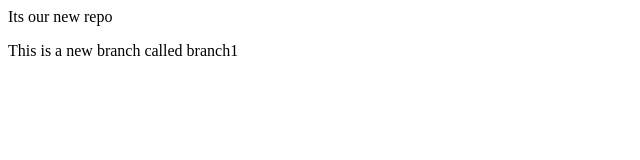
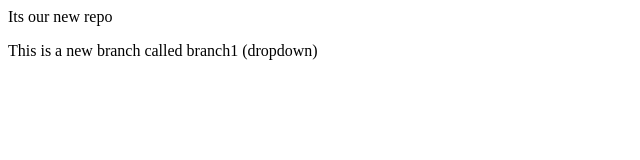
Before and after one commit to SrijaMalikanti/localrepo, a plain HTML site: page index.html in a window 1280 px wide. Shown: the full height of the page, 0-640 px from the left. Drawn offline with Linux system fonts and the light colour scheme.

Commit message:
added dropdown

```diff
--- a/index.html
+++ b/index.html
@@ -1,2 +1,2 @@
 <p>Its our new repo</p>
-<p> This is a new branch called branch1</p>
+<p> This is a new branch called branch1 (dropdown)</p>
```
